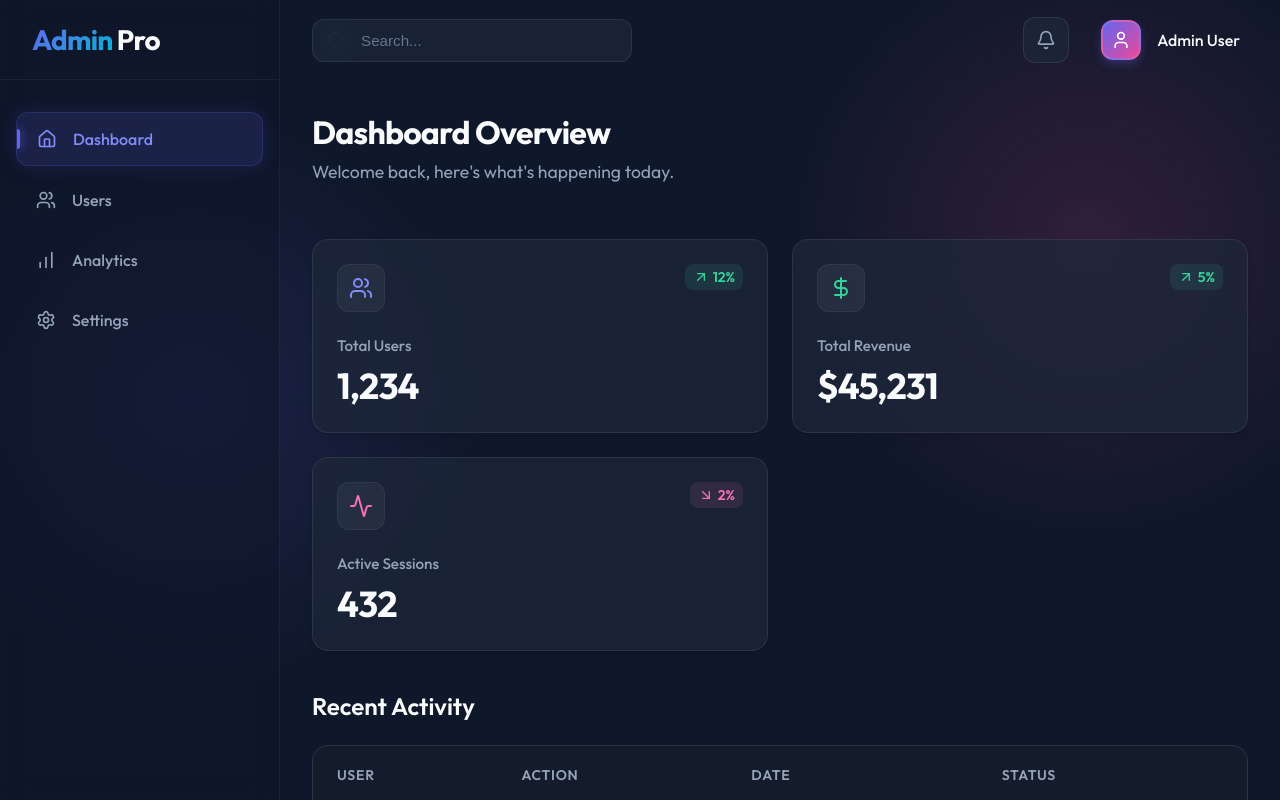
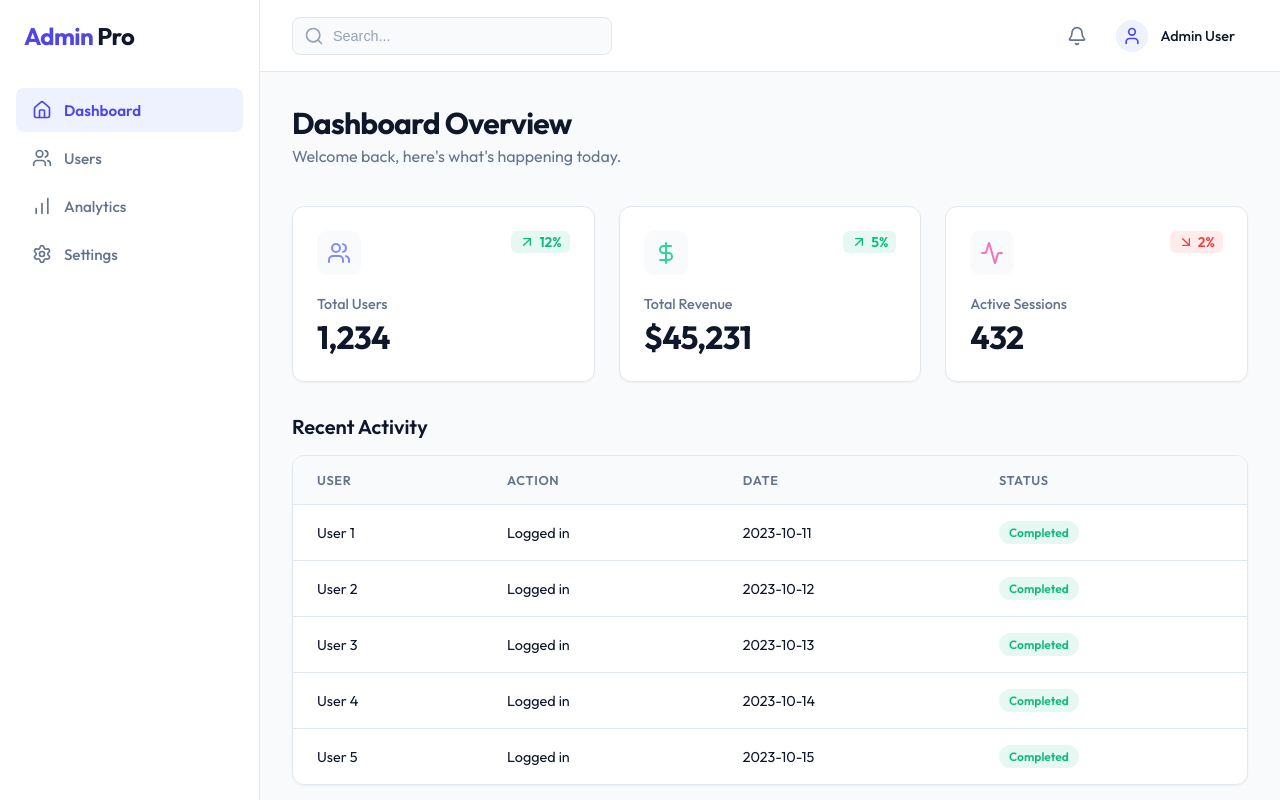
Before and after one commit to skingford/admin, a React (Vite) app in the folder apps/admin/: page / in a window 1280 px wide. Built offline with nearby package versions, Linux system fonts and the light colour scheme.

Commit message:
refactor: update design system to a clean, professional aesthetic by revising color palettes, spacing, and removing glassmorphism effects.

```diff
--- a/apps/admin/src/components/Header/Header.module.scss
+++ b/apps/admin/src/components/Header/Header.module.scss
@@ -1,10 +1,13 @@
 .header {
-  height: 80px;
-  background: transparent; /* Let body gradient show */
+  height: 72px;
+  background: var(--bg-surface);
+  border-bottom: 1px solid var(--border);
   display: flex;
   align-items: center;
   justify-content: space-between;
   padding: 0 2rem;
+  position: sticky;
+  top: 0;
   z-index: 10;
 }
 
@@ -14,7 +17,7 @@
 
   .searchIcon {
     position: absolute;
-    left: 14px;
+    left: 12px;
     top: 50%;
     transform: translateY(-50%);
     color: var(--text-muted);
@@ -23,15 +26,14 @@
 
   input {
     width: 100%;
-    padding: 0.75rem 1rem 0.75rem 3rem;
-    border: 1px solid var(--glass-border);
-    border-radius: 12px;
+    padding: 0.625rem 1rem 0.625rem 2.5rem;
+    border: 1px solid var(--border);
+    border-radius: 8px;
     outline: none;
-    background: var(--bg-surface);
-    backdrop-filter: blur(var(--glass-blur));
+    background: var(--bg-body);
     color: var(--text-main);
     transition: all 0.2s ease;
-    font-size: 0.95rem;
+    font-size: 0.9rem;
 
     &::placeholder {
       color: var(--text-muted);
@@ -39,8 +41,8 @@
 
     &:focus {
       border-color: var(--primary);
-      box-shadow: 0 0 0 2px rgba(99, 102, 241, 0.2);
-      background: rgba(30, 41, 59, 0.9);
+      box-shadow: 0 0 0 3px var(--primary-light);
+      background: var(--bg-surface);
     }
   }
 
@@ -52,15 +54,13 @@
 .actions {
   display: flex;
   align-items: center;
-  gap: 1.5rem;
+  gap: 1rem;
 }
 
 .iconBtn {
   color: var(--text-secondary);
-  padding: 0.75rem;
-  border-radius: 12px;
-  background: var(--bg-surface);
-  border: 1px solid var(--glass-border);
+  padding: 0.5rem;
+  border-radius: 8px;
   transition: all 0.2s;
   display: flex;
   align-items: center;
@@ -69,40 +69,40 @@
   &:hover {
     background: var(--bg-surface-hover);
     color: var(--text-main);
-    transform: translateY(-2px);
-    box-shadow: var(--shadow-sm);
-    border-color: rgba(255, 255, 255, 0.1);
   }
 }
 
 .profile {
   display: flex;
   align-items: center;
-  gap: 1rem;
+  gap: 0.75rem;
   cursor: pointer;
-  padding: 0.5rem;
-  border-radius: 12px;
+  padding: 0.25rem;
+  padding-right: 0.75rem;
+  border-radius: 20px;
   transition: background 0.2s;
+  border: 1px solid transparent;
 
   &:hover {
-    background: rgba(255, 255, 255, 0.05);
+    background: var(--bg-surface-hover);
+    border-color: var(--border);
   }
 
   span {
     font-weight: 500;
     color: var(--text-main);
+    font-size: 0.9rem;
   }
 }
 
 .avatar {
-  width: 40px;
-  height: 40px;
-  background: linear-gradient(135deg, var(--primary), var(--secondary));
-  color: #fff;
-  border-radius: 12px;
+  width: 32px;
+  height: 32px;
+  background: var(--primary-light);
+  color: var(--primary);
+  border-radius: 50%;
   display: flex;
   align-items: center;
   justify-content: center;
-  box-shadow: 0 4px 10px rgba(99, 102, 241, 0.3);
-  border: 2px solid rgba(255, 255, 255, 0.1);
+  font-weight: 600;
 }
--- a/apps/admin/src/components/Layout/Layout.module.scss
+++ b/apps/admin/src/components/Layout/Layout.module.scss
@@ -2,8 +2,7 @@
   display: flex;
   height: 100vh;
   overflow: hidden;
-  position: relative;
-  /* Ensure the background gradient from body shows through */
+  background-color: var(--bg-body);
 }
 
 .mainContent {
@@ -11,14 +10,13 @@
   display: flex;
   flex-direction: column;
   overflow: hidden;
-  position: relative;
-  /* No background color here to let the body gradient shine */
 }
 
 .pageContent {
   flex: 1;
   overflow-y: auto;
   padding: 2rem;
-  position: relative;
-  z-index: 1;
+  max-width: 1600px;
+  margin: 0 auto;
+  width: 100%;
 }
--- a/apps/admin/src/components/Sidebar/Sidebar.module.scss
+++ b/apps/admin/src/components/Sidebar/Sidebar.module.scss
@@ -1,77 +1,55 @@
 .sidebar {
-  width: 280px;
+  width: 260px;
   background: var(--sidebar-bg);
-  backdrop-filter: blur(var(--glass-blur));
-  -webkit-backdrop-filter: blur(var(--glass-blur));
   border-right: 1px solid var(--sidebar-border);
   display: flex;
   flex-direction: column;
   flex-shrink: 0;
-  z-index: 20;
   transition: width 0.3s ease;
 }
 
 .logo {
-  height: 80px;
+  height: 72px;
   display: flex;
   align-items: center;
-  padding: 0 2rem;
-  font-size: 1.75rem;
+  padding: 0 1.5rem;
+  font-size: 1.5rem;
   font-weight: 700;
   letter-spacing: -0.025em;
   color: var(--text-main);
-  border-bottom: 1px solid var(--sidebar-border);
 
   span {
-    background: linear-gradient(135deg, var(--primary) 0%, var(--accent) 100%);
-    -webkit-background-clip: text;
-    -webkit-text-fill-color: transparent;
+    color: var(--primary);
     margin-right: 4px;
   }
 }
 
 .nav {
-  padding: 2rem 1rem;
+  padding: 1rem;
   display: flex;
   flex-direction: column;
-  gap: 0.5rem;
+  gap: 0.25rem;
 }
 
 .navItem {
   display: flex;
   align-items: center;
-  gap: 1rem;
-  padding: 1rem 1.25rem;
-  border-radius: 12px;
+  gap: 0.75rem;
+  padding: 0.75rem 1rem;
+  border-radius: 8px;
   color: var(--text-secondary);
-  transition: all 0.3s cubic-bezier(0.4, 0, 0.2, 1);
+  transition: all 0.2s ease;
   font-weight: 500;
-  position: relative;
-  overflow: hidden;
+  font-size: 0.95rem;
 
   &:hover {
-    background: rgba(255, 255, 255, 0.05);
+    background: var(--bg-surface-hover);
     color: var(--text-main);
-    transform: translateX(4px);
   }
 }
 
 .active {
   background: var(--sidebar-active-bg) !important;
   color: var(--sidebar-active-text) !important;
-  box-shadow: 0 0 20px rgba(99, 102, 241, 0.15);
-  border: 1px solid rgba(99, 102, 241, 0.2);
-
-  &::before {
-    content: '';
-    position: absolute;
-    left: 0;
-    top: 50%;
-    transform: translateY(-50%);
-    height: 20px;
-    width: 3px;
-    background: var(--primary);
-    border-radius: 0 4px 4px 0;
-    box-shadow: 0 0 10px var(--primary);
-  }
+  font-weight: 600;
 }
--- a/apps/admin/src/index.scss
+++ b/apps/admin/src/index.scss
@@ -1,32 +1,39 @@
 :root {
-  /* Brand Colors - Vibrant & Deep */
-  --primary: #6366f1;
-  --primary-hover: #4f46e5;
-  --secondary: #ec4899;
-  --accent: #06b6d4;
+  /* Brand Colors - Clean & Professional */
+  --primary: #4f46e5;       /* Indigo 600 */
+  --primary-hover: #4338ca; /* Indigo 700 */
+  --primary-light: #eef2ff; /* Indigo 50 */
+
+  --secondary: #64748b;     /* Slate 500 */
+  --success: #10b981;       /* Emerald 500 */
+  --warning: #f59e0b;       /* Amber 500 */
+  --danger: #ef4444;        /* Red 500 */
 
   /* Backgrounds */
-  --bg-body: #0f172a;
-  --bg-surface: rgba(30, 41, 59, 0.7);
-  --bg-surface-hover: rgba(51, 65, 85, 0.8);
-  --glass-border: rgba(255, 255, 255, 0.08);
+  --bg-body: #f8fafc;       /* Slate 50 */
+  --bg-surface: #ffffff;
+  --bg-surface-hover: #f1f5f9;
+
+  /* Borders */
+  --border: #e2e8f0;        /* Slate 200 */
+  --border-hover: #cbd5e1;
 
   /* Text */
-  --text-main: #f8fafc;
-  --text-secondary: #94a3b8;
-  --text-muted: #64748b;
+  --text-main: #0f172a;     /* Slate 900 */
+  --text-secondary: #64748b; /* Slate 500 */
+  --text-muted: #94a3b8;    /* Slate 400 */
 
   /* Sidebar */
-  --sidebar-bg: rgba(15, 23, 42, 0.6);
-  --sidebar-border: rgba(255, 255, 255, 0.05);
-  --sidebar-active-bg: rgba(99, 102, 241, 0.15);
-  --sidebar-active-text: #818cf8;
+  --sidebar-bg: #ffffff;
+  --sidebar-border: #e2e8f0;
+  --sidebar-active-bg: #eef2ff;
+  --sidebar-active-text: #4f46e5;
 
   /* Effects */
-  --glass-blur: 12px;
-  --shadow-sm: 0 4px 6px -1px rgba(0, 0, 0, 0.1), 0 2px 4px -1px rgba(0, 0, 0, 0.06);
-  --shadow-lg: 0 10px 15px -3px rgba(0, 0, 0, 0.1), 0 4px 6px -2px rgba(0, 0, 0, 0.05);
-  --glow: 0 0 20px rgba(99, 102, 241, 0.3);
+  --shadow-sm: 0 1px 2px 0 rgb(0 0 0 / 0.05);
+  --shadow: 0 1px 3px 0 rgb(0 0 0 / 0.1), 0 1px 2px -1px rgb(0 0 0 / 0.1);
+  --shadow-md: 0 4px 6px -1px rgb(0 0 0 / 0.1), 0 2px 4px -2px rgb(0 0 0 / 0.1);
+  --shadow-lg: 0 10px 15px -3px rgb(0 0 0 / 0.1), 0 4px 6px -2px rgb(0 0 0 / 0.05);
 
   font-family: 'Outfit', system-ui, -apple-system, sans-serif;
 }
@@ -42,12 +49,6 @@ body {
   color: var(--text-main);
   min-height: 100vh;
   -webkit-font-smoothing: antialiased;
-
-  /* Dynamic Background */
-  background-image:
-    radial-gradient(circle at 15% 50%, rgba(99, 102, 241, 0.15) 0%, transparent 25%),
-    radial-gradient(circle at 85% 30%, rgba(236, 72, 153, 0.15) 0%, transparent 25%);
-  background-attachment: fixed;
 }
 
 a {
@@ -66,8 +67,8 @@ button {
 
 /* Scrollbar Styling */
 ::-webkit-scrollbar {
-  width: 8px;
-  height: 8px;
+  width: 6px;
+  height: 6px;
 }
 
 ::-webkit-scrollbar-track {
@@ -75,20 +76,10 @@ button {
 }
 
 ::-webkit-scrollbar-thumb {
-  background: rgba(255, 255, 255, 0.1);
-  border-radius: 4px;
+  background: #cbd5e1;
+  border-radius: 3px;
 }
 
 ::-webkit-scrollbar-thumb:hover {
-  background: rgba(255, 255, 255, 0.2);
+  background: #94a3b8;
 }
-
-/* Utility Classes for Glassmorphism */
-.glass-panel {
-  background: var(--bg-surface);
-  backdrop-filter: blur(var(--glass-blur));
-  -webkit-backdrop-filter: blur(var(--glass-blur));
-  border: 1px solid var(--glass-border);
-  box-shadow: var(--shadow-lg);
-  border-radius: 16px;
-}
--- a/apps/admin/src/pages/Dashboard/Dashboard.module.scss
+++ b/apps/admin/src/pages/Dashboard/Dashboard.module.scss
@@ -1,24 +1,24 @@
 .dashboard {
   display: flex;
   flex-direction: column;
-  gap: 2.5rem;
+  gap: 2rem;
 }
 
 .header {
-  margin-bottom: 1rem;
+  margin-bottom: 0.5rem;
 }
 
 .title {
-  font-size: 2rem;
+  font-size: 1.875rem;
   font-weight: 700;
   color: var(--text-main);
-  margin-bottom: 0.5rem;
+  margin-bottom: 0.25rem;
   letter-spacing: -0.025em;
 }
 
 .subtitle {
   color: var(--text-secondary);
-  font-size: 1.1rem;
+  font-size: 1rem;
 }
 
 .grid {
@@ -29,22 +29,19 @@
 
 .card {
   background: var(--bg-surface);
-  backdrop-filter: blur(var(--glass-blur));
-  -webkit-backdrop-filter: blur(var(--glass-blur));
-  border: 1px solid var(--glass-border);
+  border: 1px solid var(--border);
   padding: 1.5rem;
-  border-radius: 16px;
+  border-radius: 12px;
   box-shadow: var(--shadow-sm);
-  transition: all 0.3s ease;
+  transition: all 0.2s ease;
   display: flex;
   flex-direction: column;
-  gap: 1.5rem;
+  gap: 1.25rem;
 
   &:hover {
-    transform: translateY(-5px);
-    box-shadow: var(--shadow-lg);
-    border-color: rgba(255, 255, 255, 0.15);
-    background: var(--bg-surface-hover);
+    transform: translateY(-2px);
+    box-shadow: var(--shadow-md);
+    border-color: var(--border-hover);
   }
 }
 
@@ -55,15 +52,14 @@
 }
 
 .iconWrapper {
-  width: 48px;
-  height: 48px;
-  border-radius: 12px;
+  width: 44px;
+  height: 44px;
+  border-radius: 10px;
   display: flex;
   align-items: center;
   justify-content: center;
-  background: rgba(255, 255, 255, 0.05);
+  background: var(--bg-body);
   color: var(--icon-color);
-  border: 1px solid rgba(255, 255, 255, 0.05);
 }
 
 .trend {
@@ -72,30 +68,30 @@
   gap: 4px;
   font-size: 0.875rem;
   font-weight: 600;
-  padding: 4px 8px;
-  border-radius: 8px;
+  padding: 2px 8px;
+  border-radius: 6px;
 
   &[data-trend="up"] {
-    color: #34d399;
-    background: rgba(52, 211, 153, 0.1);
+    color: var(--success);
+    background: rgba(16, 185, 129, 0.1);
   }
 
   &[data-trend="down"] {
-    color: #f472b6;
-    background: rgba(244, 114, 182, 0.1);
+    color: var(--danger);
+    background: rgba(239, 68, 68, 0.1);
   }
 }
 
 .cardContent {
   h3 {
     color: var(--text-secondary);
-    font-size: 0.95rem;
+    font-size: 0.9rem;
     font-weight: 500;
-    margin-bottom: 0.5rem;
+    margin-bottom: 0.25rem;
   }
 
   .value {
-    font-size: 2.25rem;
+    font-size: 2rem;
     font-weight: 700;
     color: var(--text-main);
     letter-spacing: -0.025em;
@@ -104,19 +100,17 @@
 
 .section {
   h2 {
-    font-size: 1.5rem;
+    font-size: 1.25rem;
     font-weight: 600;
-    margin-bottom: 1.5rem;
+    margin-bottom: 1rem;
     color: var(--text-main);
   }
 }
 
 .tableCard {
   background: var(--bg-surface);
-  backdrop-filter: blur(var(--glass-blur));
-  -webkit-backdrop-filter: blur(var(--glass-blur));
-  border: 1px solid var(--glass-border);
-  border-radius: 16px;
+  border: 1px solid var(--border);
+  border-radius: 12px;
   overflow: hidden;
   box-shadow: var(--shadow-sm);
 
@@ -125,16 +119,16 @@
     border-collapse: collapse;
 
     th, td {
-      padding: 1.25rem 1.5rem;
+      padding: 1rem 1.5rem;
       text-align: left;
-      border-bottom: 1px solid var(--glass-border);
+      border-bottom: 1px solid var(--border);
     }
 
     th {
-      background: rgba(0, 0, 0, 0.2);
+      background: var(--bg-body);
       font-weight: 600;
       color: var(--text-secondary);
-      font-size: 0.875rem;
+      font-size: 0.8rem;
       text-transform: uppercase;
       letter-spacing: 0.05em;
     }
@@ -147,13 +141,13 @@
       transition: background 0.2s;
 
       &:hover {
-        background: rgba(255, 255, 255, 0.02);
+        background: var(--bg-body);
       }
     }
 
     td {
       color: var(--text-main);
-      font-size: 0.95rem;
+      font-size: 0.9rem;
     }
   }
 }
@@ -161,11 +155,10 @@
 .status {
   display: inline-flex;
   align-items: center;
-  padding: 0.25rem 0.75rem;
-  background: rgba(52, 211, 153, 0.15);
-  color: #34d399;
+  padding: 0.25rem 0.625rem;
+  background: rgba(16, 185, 129, 0.1);
+  color: var(--success);
   border-radius: 9999px;
   font-size: 0.75rem;
   font-weight: 600;
-  border: 1px solid rgba(52, 211, 153, 0.2);
 }
```
